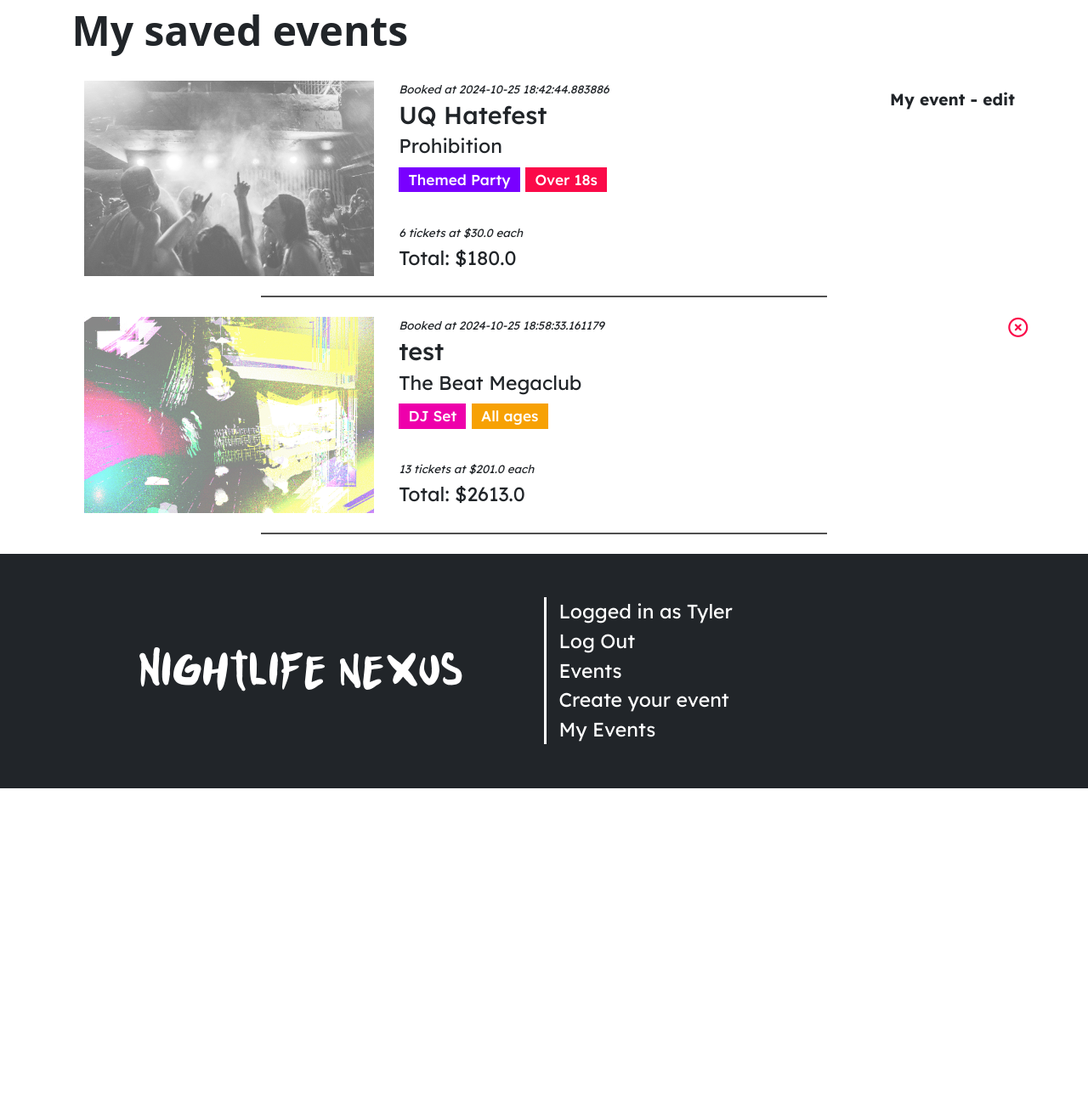
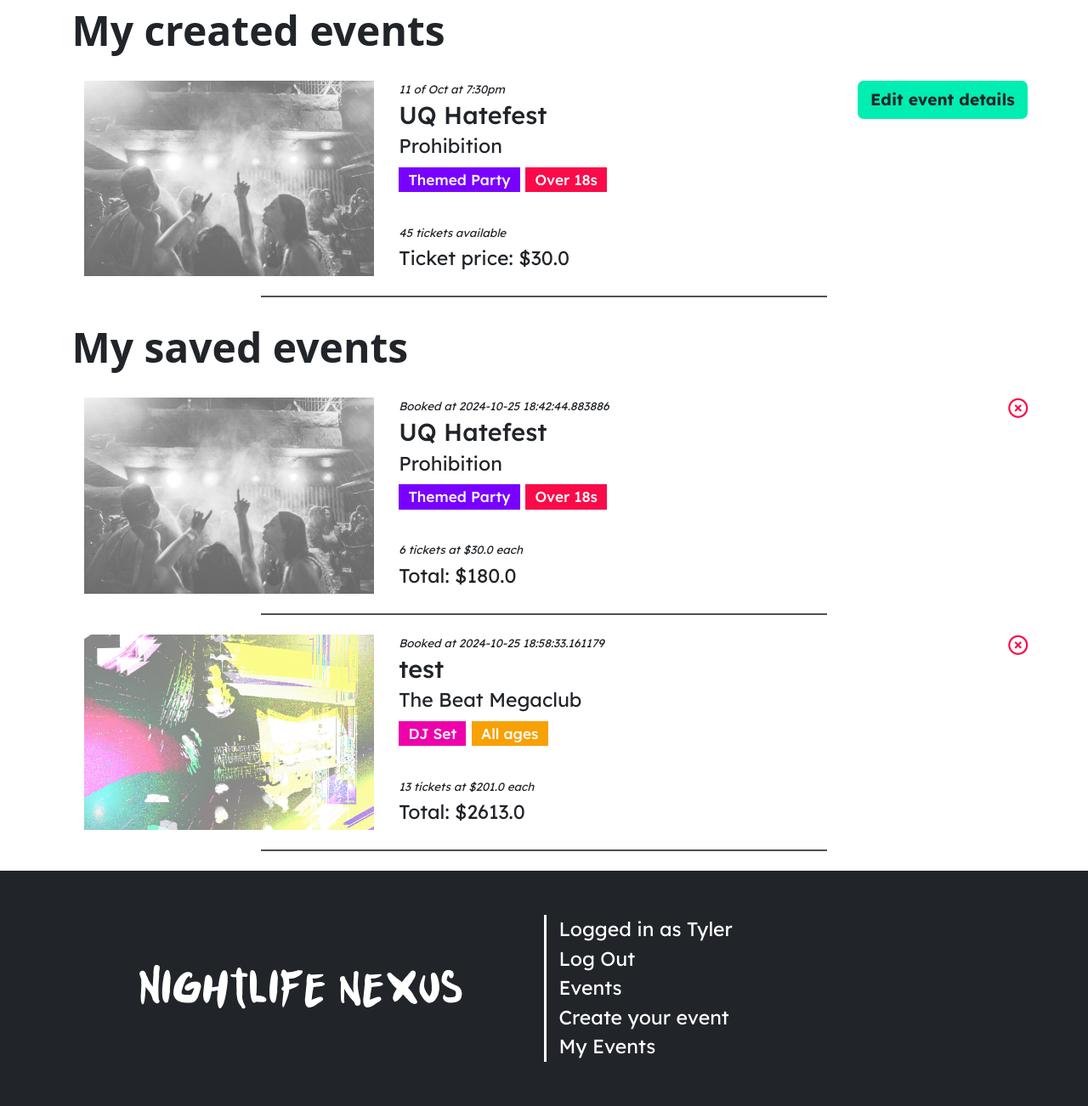
Before and after one commit to tydunc/IAB207-A3, a Flask app: page /events/bookings in a window 1280 px wide. Shown: the part 79-1381 px from the top of the page at 85% size. Before the commit the page ends 1007 px from the top, so only its background shows below. Run offline with Flask 3, Linux system fonts and the light colour scheme; a user stored in the database is signed in; some libraries are stand-ins or nearby versions; some web fonts are replaced.

Commit message:
Added the edit event function

```diff
--- a/requirements.txt
+++ b/requirements.txt
@@ -6,3 +6,4 @@ flask-login
 flask-sqlalchemy
 flask-wtf
 flask-bcrypt
+pillow
--- a/website/events.py
+++ b/website/events.py
@@ -6,6 +6,7 @@ from datetime import datetime
 from werkzeug.utils import secure_filename
 import os
 from flask_login import login_required, current_user
+from PIL import Image
 
 event_bp = Blueprint('events', __name__, url_prefix='/events')
 
@@ -32,6 +33,7 @@ def show(id):
 @event_bp.route('/create', methods=['GET', 'POST'])
 @login_required
 def create():
+  action = url_for('events.create')
   print('Method type: ', request.method)
   create = CreateEventForm()
   if 'submit' in request.form:
@@ -58,7 +60,45 @@ def create():
     flash('Successfully created new event', 'success')
     # Always end with redirect when form is valid
     return redirect(url_for('events.create'))
-  return render_template('events/create.html', form=create)
+  return render_template('events/create.html', form=create, action=action)
+
+
+#Edit event
+@event_bp.route('/<id>/edit', methods=['GET','POST'])
+@login_required
+def edit(id):
+  action = url_for('events.edit', id=id)
+  event = db.session.query(Events).filter(Events.id == id).all()[0]
+  if event.user_id != current_user.id:
+     flash('Error: Logged in user is not the creator for this event')
+     return redirect(url_for('events.show', id=id))
+  else:
+    #set the time values
+    setattr(event, 'hour', event.time[:-5])
+    setattr(event, 'minute', event.time[-4:-2])
+    setattr(event, 'ampm', event.time[-2:])
+
+    #prefill the form
+    edit = CreateEventForm(request.form, obj=event)
+    image = event.image[12:]
+    edit.populate_obj(event)
+    #Submit the data
+    if 'submit' in request.form:
+       print('Method type: ', request.method)
+       event.title = edit.title.data
+       event.desc = edit.desc.data
+       event.date = edit.date.data
+       event.month = edit.month.data
+       event.nightclub = edit.nightclub.data
+       event.event_type = edit.event_type.data
+       event.age_range = edit.age_range.data
+       event.time = edit.hour.data + ':' + edit.minute.data + edit.ampm.data
+       event.price = edit.price.data
+
+       db.session.commit()
+       flash('Successfully updated event details')
+       return redirect(url_for('events.show', id=id))
+  return render_template('events/create.html', form=edit, image=image, action=action)
 
 def check_upload_file(form):
   # get file data from form
@@ -95,5 +135,6 @@ def book(id):
 @event_bp.route('/bookings')
 @login_required
 def bookings():
+    user_events = db.session.query(Events).filter(Events.user_id == current_user.id)
     booked = db.session.query(Bookings, Events).filter(Events.id == Bookings.event_id, Bookings.user_id == current_user.id).all()
-    return render_template('bookings.html', bookings=booked)
+    return render_template('bookings.html', bookings=booked, user_events=user_events)
--- a/website/forms.py
+++ b/website/forms.py
@@ -34,7 +34,7 @@ class CreateEventForm(FlaskForm):
         FileRequired(message = 'Image cannot be empty'),
         FileAllowed(ALLOWED_FILE, message='Only supports png, jpg, JPG, PNG')
     ])
-    date = RadioField('Label', choices=[('1'),('2'),('3'),('4'),('5'),('6'),('7'),('8'),('9'),('10'),('11'),('12'),('13'),('14'),('15'),('16'),('17'),('18'),('19'),('20'),('21'),('22'),('23'),('24'),('25'),('26'),('27'),('28'),('29'),('30'),('31')])
+    date = RadioField('Label', choices=range(1,32), validators=[InputRequired()])
     month = SelectField('Month', choices=[('Jan', 'Jan'), ('Feb', 'Feb'), ('Mar', 'Mar'), ('Apr', 'Apr'), ('May', 'May'), ('Jun', 'Jun'), ('Jul', 'Jul'), ('Aug', 'Aug'), ('Sep', 'Sep'), ('Oct', 'Oct'), ('Nov', 'Nov'), ('Dec', 'Dec')])
     nightclub = SelectField("Nightclub", choices=[('Prohibition', 'Prohibition'), ('The MET', 'The MET'), ('Retros', 'Retros'), ('The Beat Megaclub', 'The Beat Megaclub')])
     event_type = SelectField("Event Type", choices=[('theme', 'Themed Party'), ('rave', 'Rave'), ('dj', 'DJ Set')])
@@ -44,7 +44,7 @@ class CreateEventForm(FlaskForm):
     hour = SelectField("hour", choices=range(1,13))
     min = list(range(0,60))
     minute = SelectField("minute", choices=['{:02d}'.format(i) for i in min])
-    ampm = SelectField("Time format", choices=['am', 'pm'])
+    ampm = SelectField("Time format", choices=['am', 'am', 'pm', 'pm'])
     price = IntegerField("Price", validators=[InputRequired()])
     submit = SubmitField("Create")
 
--- a/website/static/style/style.css
+++ b/website/static/style/style.css
@@ -549,7 +549,7 @@ ul {
     margin: 1em 20% 0 20%;
 }
 .btn-edit {
-    background: white;
+    background: var(--main-green);
     margin-top: 1em;
     font-weight: bold;
     display: block;
@@ -558,6 +558,7 @@ ul {
 .btn-edit:hover {
     color: black;
     background: var(--main-green);
+    box-shadow: #777 0em 0.4em 1em;
 }
 #close, #edit {
     float: right;
--- a/website/templates/bookings.html
+++ b/website/templates/bookings.html
@@ -3,22 +3,49 @@
 {% block content %}
 
         <div class="container">
+            <!-- User's created events -->
+            {% if user_events %}
+            <div class="">
+                <div class="d-flex flex-column">
+                    <h1 class="modal-title" id="exampleModalLabel">My created events</h1>
+                </div>
+            </div>
+            <div>
+            {% for userEvent in user_events %}
+            <div class="row modalEvent">
+                <span id="edit">
+                    <a class="btn btn-edit" href="{{ url_for('events.edit', id=userEvent.id )}}">Edit event details</a>
+                </span>
+                <div class="col-md-4">
+                    <a href="{{ url_for('events.show', id=userEvent.id) }}" class="aImg">
+                        <img src="{{ userEvent.image }}" />
+                    </a>
+                </div>
+                <div class="col-md-5 eventsList">
+                    <span id="bookingID">{{ userEvent.date}} of {{ userEvent.month }} at {{ userEvent.time }}</span>
+                    <h4>{{ userEvent.title }}</h4>
+                    <p>{{ userEvent.nightclub }}</p>
+                    <span class="badge ev-{{ userEvent.event_type }}">{% if userEvent.event_type == 'theme' %}Themed Party{% elif userEvent.event_type == 'rave' %}Rave{% else %}DJ Set{% endif %}</span>
+                    <span class="badge age-{{ userEvent.age_range }}">{% if userEvent.age_range == 'ov18' %}Over 18s{% elif userEvent.age_range == 'un18' %}Under 18s{% else %}All ages{% endif %}</span>
+                    <br><br>
+                    <span id="bookingID">45 tickets available</span>
+                    <p>Ticket price: ${{ userEvent.price }}</p>
+                </div>
+            </div>
+            {% endfor %}
+            </div>
+            {% endif %}
+            <!-- User's saved events -->
             <div class="">
                 <div class="d-flex flex-column">
                     <h1 class="modal-title" id="exampleModalLabel">My saved events</h1>
                 </div>
             </div>
-            <div class="">
+            <div>
             {% if bookings %}
                 {% for booking in bookings %}
                     <div class="row modalEvent">
-                        {% if booking[1].user_id == current_user.id %}
-                        <span id="edit">
-                            <a class="btn btn-edit" href="">My event - edit</a>
-                        </span>
-                        {% else %}
-                            <button id="close"><i class="fa-regular fa-circle-xmark"></i></button>
-                        {% endif %}
+                        <button id="close"><i class="fa-regular fa-circle-xmark"></i></button>
                         <div class="col-md-4">
                             <a href="{{ url_for('events.show', id=booking[1].id) }}" class="aImg">
                                 <img src="{{ booking[1].image }}" />
--- a/website/templates/events/event.html
+++ b/website/templates/events/event.html
@@ -9,6 +9,7 @@
                 <div class="row">
                     <div class="col">
                         <span class="badge ev-{{ event.event_type}}">{% if event.event_type == 'theme' %}Themed Party{% elif event.event_type == 'rave' %}Rave{% else %}DJ Set{% endif %}</span>
+                        <span class="badge age-{{ event.age_range }}">{% if event.age_range == 'ov18' %}Over 18s{% elif event.age_range == 'un18' %}Under 18s{% else %}All ages{% endif %}</span>
                         <h1>{{ event.title }}</h1>
                         <p>By {{ creator.first_name }} {{ creator.surname }}</p>
                         <p>{{ event.date }} of {{ event.month }}, {{ event.time }}</p>
```
Also changed, not shown: website/templates/events/create.html (+7 -2 lines), instance/event_booking.db.
